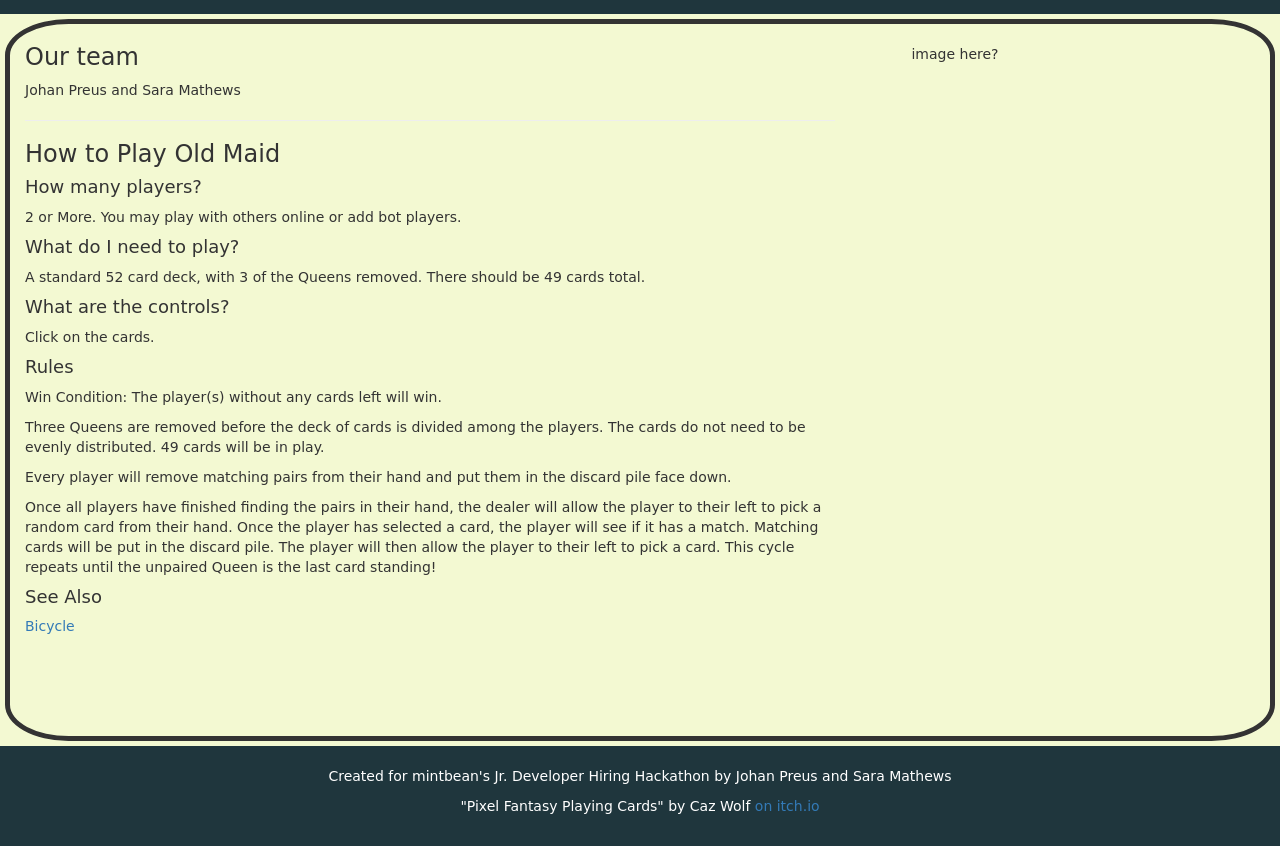
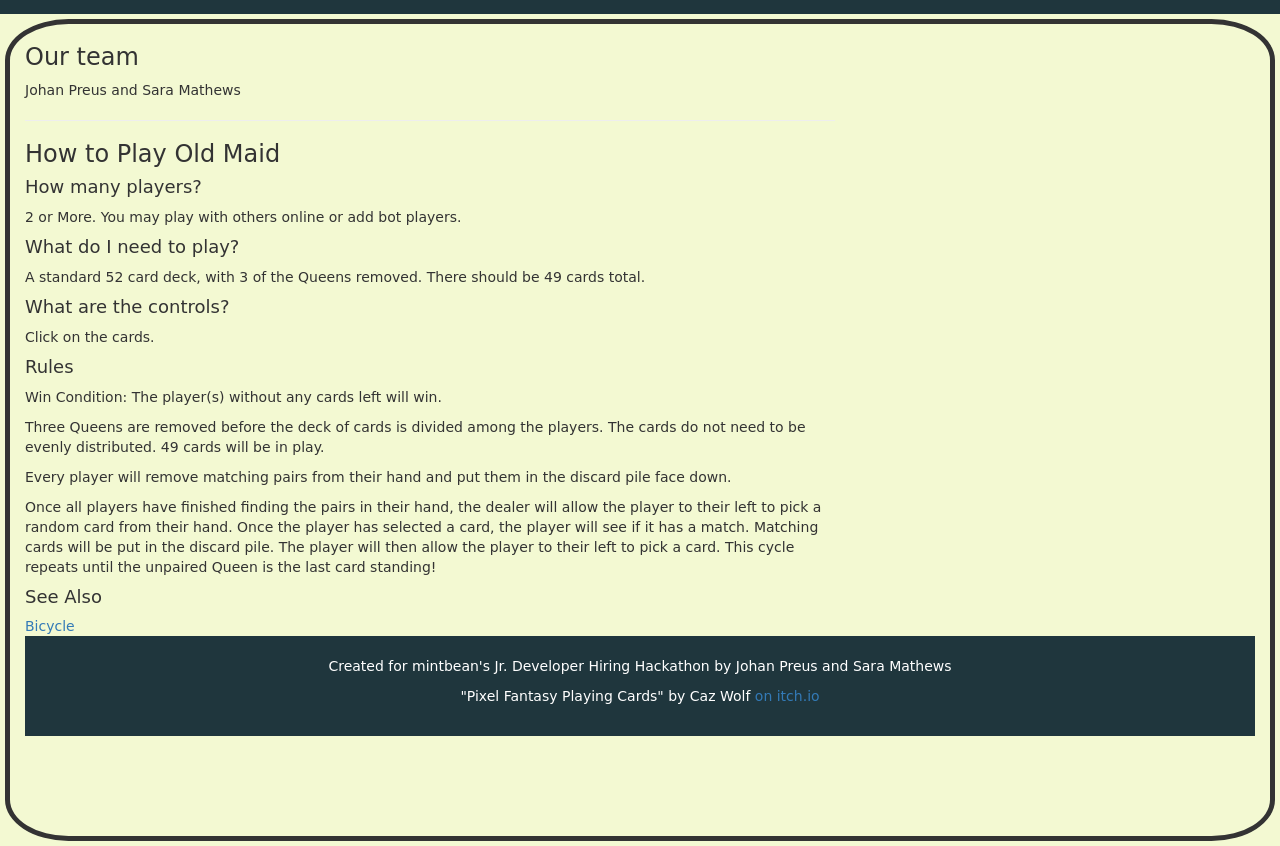
Before and after one commit to mathewsSara/oldmaidlanding, a website: page index.html in a window 1280 px wide. Shown: the part 96-942 px from the top of the page. Drawn offline with nearby package versions, Linux system fonts and the light colour scheme; a web font is replaced by a local one.

Commit message:
removed unused div

```diff
--- a/index.html
+++ b/index.html
@@ -40,10 +40,6 @@
         <p>Once all players have finished finding the pairs in their hand, the dealer will allow the player to their left to pick a random card from their hand. Once the player has selected a card, the player will see if it has a match. Matching cards will be put in the discard pile. The player will then allow the player to their left to pick a card. This cycle repeats until the unpaired Queen is the last card standing! </p>
         <h4>See Also</h4>
         <a href="https://bicyclecards.com/how-to-play/old-maid/">Bicycle</a>
-        </div>
-        <div class="col-sm-2 sidenav">
-        <p>image here?</p>
-        </div>
     </div>
     </div>
 
```
